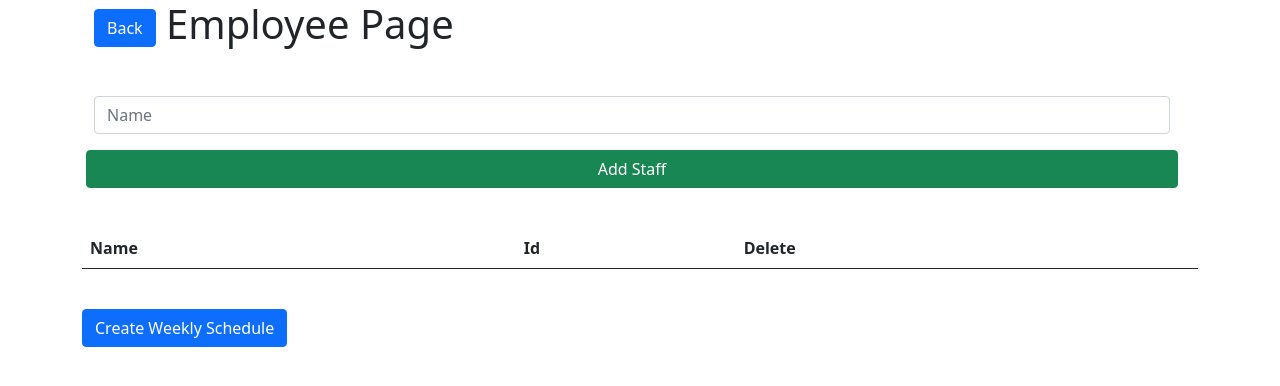
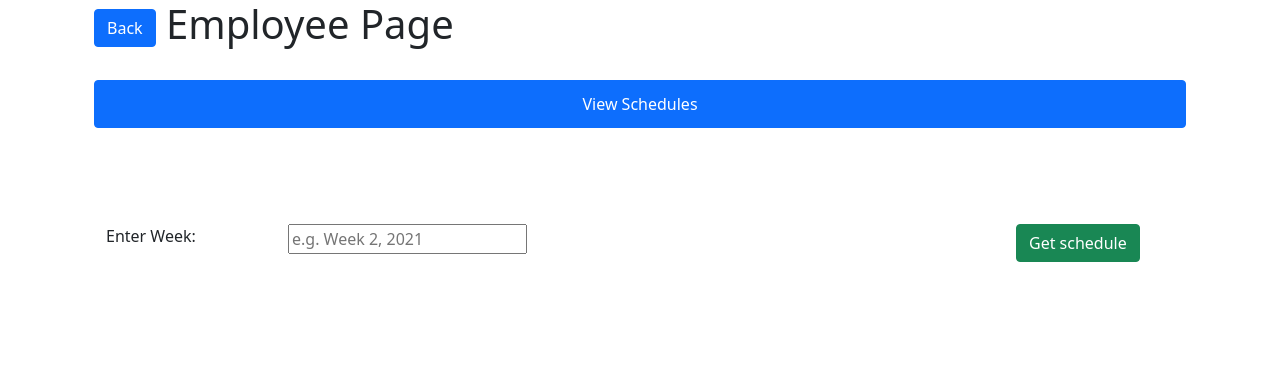
Before and after one commit to eshf/APE_TaskScheduler, a Node server app: template views/management.ejs in a window 1280 px wide. Shown: the top 386 px of the page. Run offline with Node 20, Linux system fonts and the light colour scheme; the template is opened without the code that fills it, so the values that code supplies are empty; some libraries are stand-ins or nearby versions.

Commit message:
Update management.ejs

```diff
--- a/views/management.ejs
+++ b/views/management.ejs
@@ -18,53 +18,51 @@
         <h1><a href="/"><button type="button" class="btn btn-primary">Back</button></a> Employee Page</h1>
         <br>
 
-        <form class="row g-3" action="/employee" method="post" onsubmit="this.submit(); this.reset(); return false;">
-            <div class="row g-3">
-                <div class="col">
-                    <input type="text" class="form-control" placeholder="Name" aria-label="First name" name="firstName" id="firstName" required>
+        <div class="container">
+            <div id="schedule_List">
+                <div class="row">
+                    <button id="displayKeys" onclick="displayItems();" class="btn btn-primary">View Schedules</button> <br> <br>
                 </div>
-                <button type="submit" class="btn btn-success mb-3">Add Staff</button>
+                <br>
+                <div class="row">
+                    <ul id="keyList" class="list-group">
+                    </ul>
+                </div>
+                <br>
+                <br>
+                <br>
+
+                <div class="row">
+                    <div class="col">
+                        <label>Enter Week: </label>
+
+                    </div>
+
+                    <div class="col-8">
+                        <input id="keySearch" placeholder="e.g. Week 2, 2021">
+
+                    </div>
+
+                    <div class="col">
+                        <button id="showSchedule" onclick="viewSchedules();" class="btn btn-success">Get schedule</button>
+                    </div>
+
+                </div>
+
+                <br>
+
+                <br> <br>
+            </div><br><br>
+            <div id="managementTable">
             </div>
-        </form>
-    </div>
-    <br>
-    <div class="container">
-        <table class="table">
+        </div>
 
-            <thead>
-                <tr>
-                    <th scope="col">Name</th>
-                    <th scope="col">Id</th>
-                    <th scope="col">Delete</th>
-                </tr>
-            </thead>
 
-            <tbody>
-                <%employee.forEach(allEmployees => {%>
-                    <tr>
-                        <th scope="col">
-                            <%=allEmployees.fullName %>
-                        </th>
-                        <th scope="col">
-                            <%=allEmployees._id %>
-                        </th>
-                        <th scope="col">
-                            <form action="/allEmployees /<%= allEmployees.userid %>?_method=DELETE" method="POST">
-                                <button class="btn btn-danger">Delete</button>
-                            </form>
-                        </th>
-                        <%})%>
-            </tbody>
-        </table>
-        <br>
-        <a href="/create"><button type="button" class="btn btn-primary">Create Weekly Schedule</button></a>
     </div>
 
 
-
-    <script src="./js/admin.js" async defer></script>
+    <script src="indexMgmt.js" async defer></script>
     <script src="https://cdn.jsdelivr.net/npm/bootstrap@5.1.0/dist/js/bootstrap.bundle.min.js" integrity="sha384-U1DAWAznBHeqEIlVSCgzq+c9gqGAJn5c/t99JyeKa9xxaYpSvHU5awsuZVVFIhvj" crossorigin="anonymous"></script>
-
 </body>
 
 </html>
```
